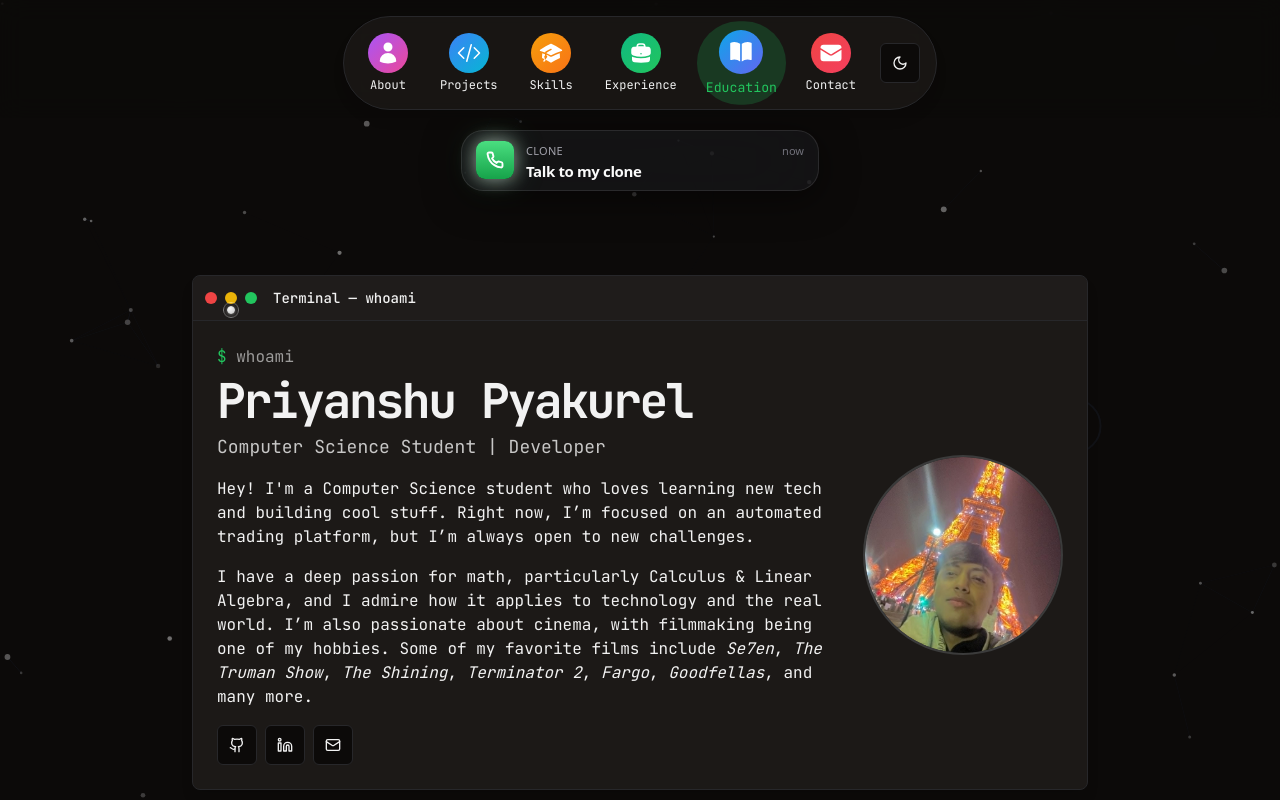
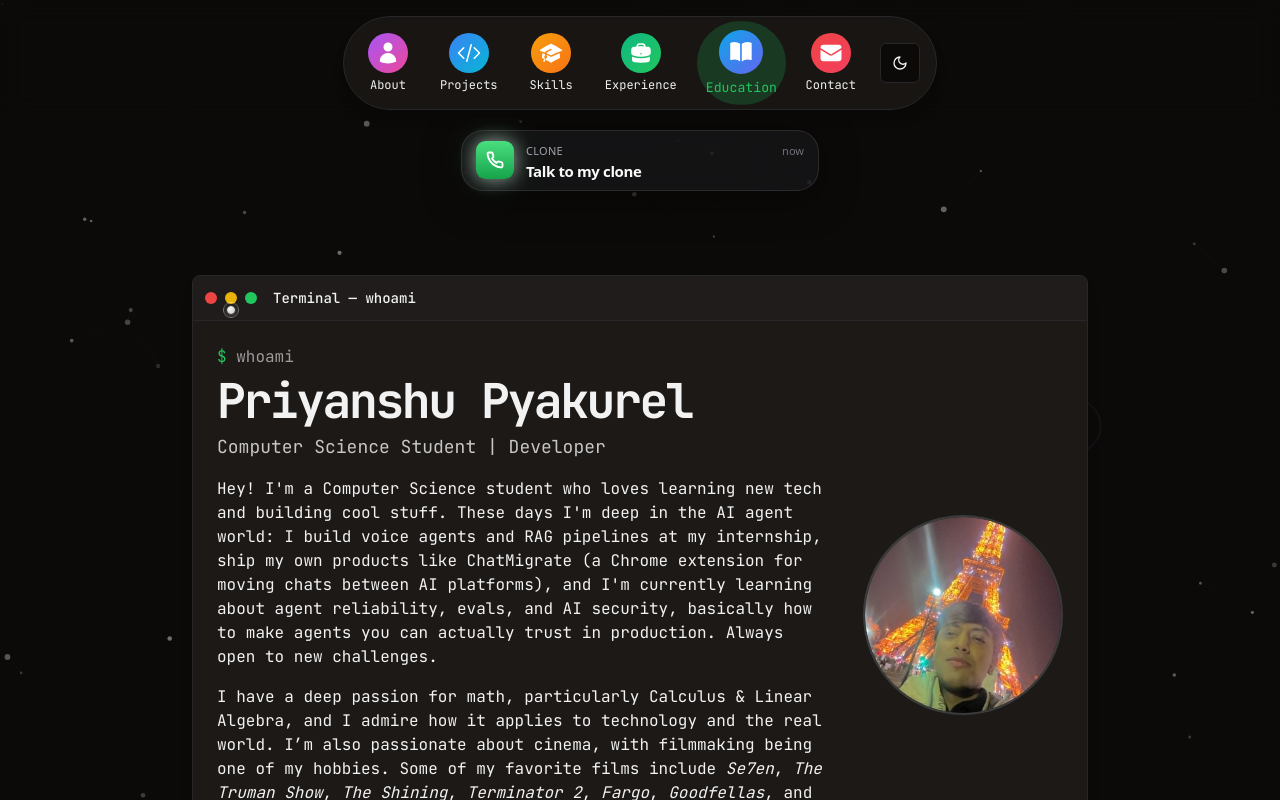
Before and after one commit to priyanshu73/portfolio, a Next.js app: page / in a window 1280 px wide. Shown: the top 800 px of the page. Built offline with nearby package versions, Linux system fonts and the light colour scheme.

Commit message:
Update About section to current focus: AI agents, RAG, evals, AI security

```diff
--- a/app/page.tsx
+++ b/app/page.tsx
@@ -788,7 +788,7 @@ export default function Portfolio() {
 
                     <div className="space-y-4">
                     <p>
-  Hey! I'm a Computer Science student who loves learning new tech and building cool stuff. Right now, I’m focused on an automated trading platform, but I’m always open to new challenges.
+  Hey! I'm a Computer Science student who loves learning new tech and building cool stuff. These days I'm deep in the AI agent world: I build voice agents and RAG pipelines at my internship, ship my own products like ChatMigrate (a Chrome extension for moving chats between AI platforms), and I'm currently learning about agent reliability, evals, and AI security, basically how to make agents you can actually trust in production. Always open to new challenges.
 </p>
 <p>
   I have a deep passion for math, particularly Calculus & Linear Algebra, and I admire how it applies to technology and the real world. I’m also passionate about cinema, with filmmaking being one of my hobbies. Some of my favorite films include <em>Se7en</em>, <em>The Truman Show</em>, <em>The Shining</em>, <em>Terminator 2</em>, <em>Fargo</em>, <em>Goodfellas</em>, and many more.
```
